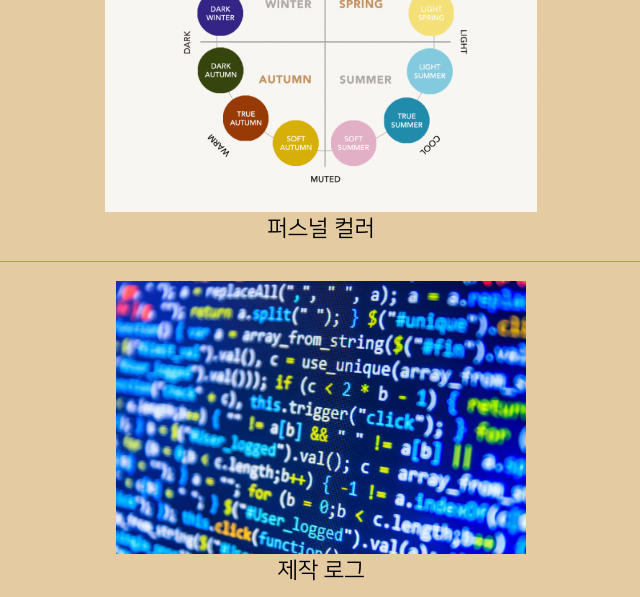
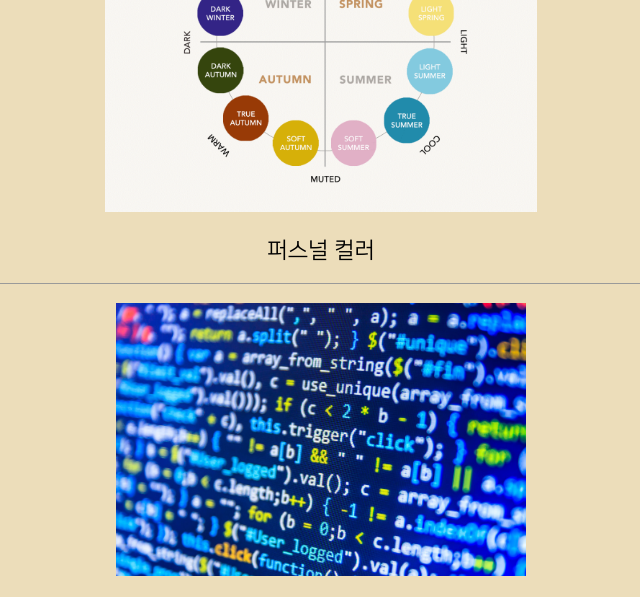
Before and after one commit to jslkr2707/Face-recognition-test, a plain HTML site: page home.html in a window 1280 px wide. Shown: the part 1324-1921 px from the top of the page, without its empty margins (319-959 px from the left). Drawn offline with Linux system fonts and the light colour scheme.

Commit message:
last fix

```diff
--- a/home.css
+++ b/home.css
@@ -13,6 +13,7 @@ body {
     animation-delay: 3s;
     animation-iteration-count: infinite;
     animation-direction: alternate;
+    animation-timing-function: linear;
 }
 
 @keyframes background_color {
--- a/home.html
+++ b/home.html
@@ -34,7 +34,7 @@
             <section class = "image_section">
                 <input type = "image" id = "color" name = "color" src="image/personalColor.jpg" class = "select_image">
                 <br>
-                <label for = "animal" style = "margin: 0px auto;">퍼스널 컬러</label>
+                <label for = "animal" style = "margin-bottom: 0px;">퍼스널 컬러</label>
             </section>
         </form>
     </div>
@@ -43,7 +43,7 @@
         <a href = "intro.html">
             <img src = "image/intro.jpg" alt = "제작한 방법" width = "40%">
         </a>
-        <p style = "font-size: 1.4em; margin: 0 5%;">제작 로그</p>
+        <p style = "font-size: 1.4em; margin: 2%; margin-bottom: 0px;">제작 로그</p>
     </section>
     <hr size = "0.5" width = "70%" align = "center" style="margin: 1em 0px;">
 
```
